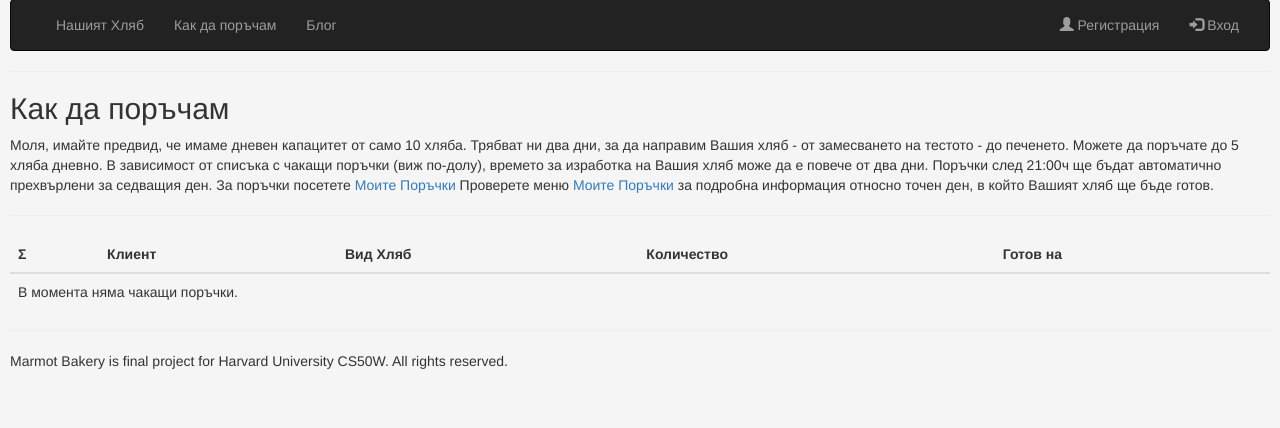
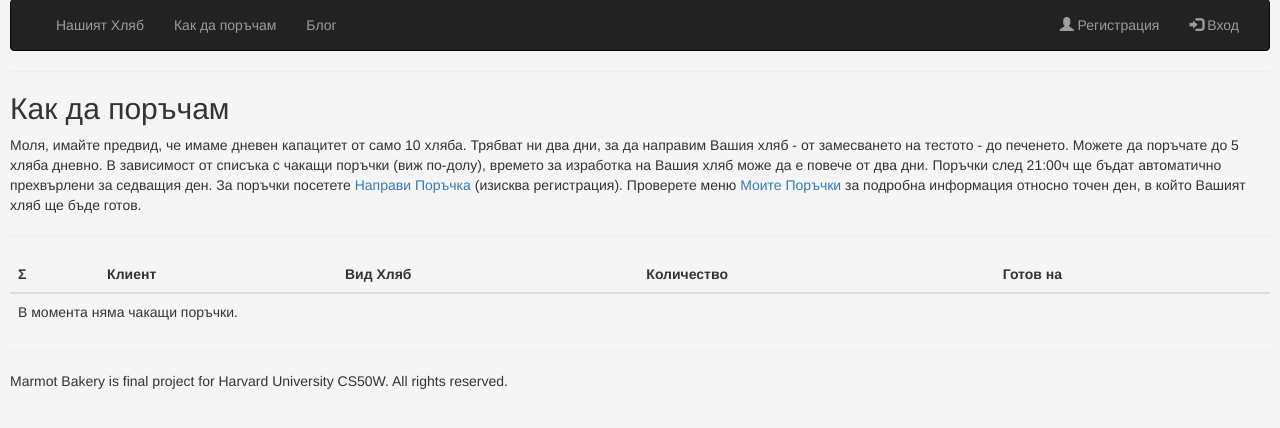
Before and after one commit to marmotbake/marmotbake, a Django app: page /waitlist in a window 1280 px wide. Shown: the part 230-658 px from the top of the page. Run offline with Django 3.2, Linux system fonts and the light colour scheme; data that the repository does not hold is empty; some libraries are stand-ins or nearby versions.

Commit message:
My orders link for not authenticated user fixed.

```diff
--- a/marmotbakery/bakery/templates/bakery/waitlist.html
+++ b/marmotbakery/bakery/templates/bakery/waitlist.html
@@ -15,7 +15,7 @@
             Направи Поръчка</a> (изисква регистрация).
             {%else%}
             <a href="{% url 'login' %}">
-            Моите Поръчки</a>
+            Направи Поръчка</a> (изисква регистрация).
                 {%endif%}
             Проверете меню
             {% if user.is_authenticated %}
```
